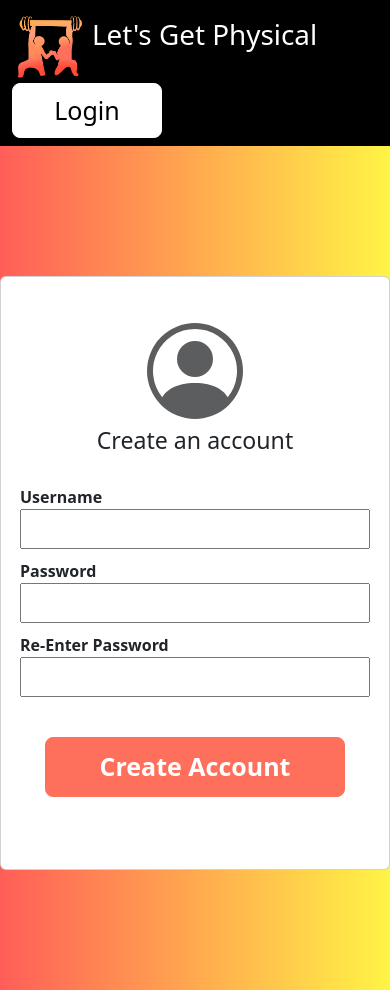
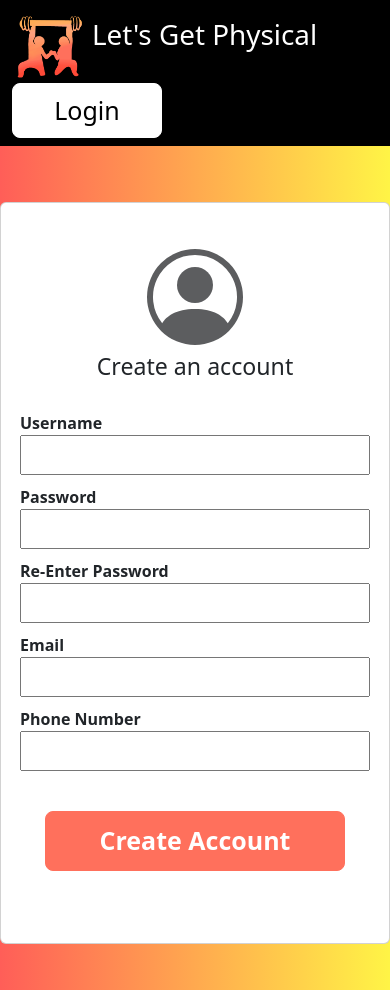
Before and after one commit to adamsprain/Lets-Get-Physical, a React (Create React App) app in the folder client/: page /signup in a window 390 px wide. Built offline with nearby package versions, Linux system fonts and the light colour scheme.

Commit message:
Added email and phone number

```diff
--- a/client/src/components/Signup.js
+++ b/client/src/components/Signup.js
@@ -13,7 +13,10 @@ function Signup() {
     const [username, setUsername] = useState("");
     const [password, setPassword] = useState("");
     const [password2, setPassword2] = useState("");
+    const[email, setEmail] = useState("");
+    const[phoneNumber, setPhoneNumber] = useState("");
     const [errorMessage, setErrorMessage] = useState("");
+
 
     const handleSubmit = () => {
         if (username === "" || password === "" || password2 === "") {
@@ -28,7 +31,17 @@ function Signup() {
             setErrorMessage("Please enter a password 8 characters or longer")
             return;
         }
-        nav("/prompt", {state: {username, password}});
+        let regEmail = /^(([^<>()\[\]\\.,;:\s@"]+(\.[^<>()\[\]\\.,;:\s@"]+)*)|(".+"))@((\[[0-9]{1,3}\.[0-9]{1,3}\.[0-9]{1,3}\.[0-9]{1,3}])|(([a-zA-Z\-0-9]+\.)+[a-zA-Z]{2,}))$/;
+        if (!regEmail.test(email)) {
+            setErrorMessage("Invalid email format");
+            return;
+        }
+        let regPhone = /^[\+]?[(]?[0-9]{3}[)]?[-\s\.]?[0-9]{3}[-\s\.]?[0-9]{4,6}$/;
+        if (!regPhone.test(phoneNumber)) {
+            setErrorMessage("Invalid phone number format");
+            return;
+        }
+        nav("/prompt", {state: {username, password, email, phoneNumber}});
         window.location.reload();
     }
 
@@ -43,7 +56,16 @@ function Signup() {
 
     const handlePassword2 = (e) => {
         setPassword2(e.target.value);
-    };
+    }
+
+    const handlePhoneNumber = (e) => {
+        setPhoneNumber(e.target.value);
+    }
+
+    const handleEmail = (e) => {
+        setEmail(e.target.value);
+    }
+
 
     return (
         <div className="info-page" style={{display: "flex", justifyContent: "center"}}>
@@ -106,10 +128,40 @@ function Signup() {
                                 onChange={handlePassword2}
                                 value={password2}
                                 type="password"
-                                style={{height: 40, width: 350}}
+                                className="user-input"
                                 minLength="8"
                                 maxLength="20"
                                 pattern = {password}
+                                required
+                            />
+                            <span className="validity"></span>
+                        </div>
+                        <div style={{textAlign: "left"}}>
+                            <label>Email</label>
+                        </div>
+                        <div style={{position: "relative"}}>
+                            <input
+                                id="email"
+                                onChange={handleEmail}
+                                value={email}
+                                type="email"
+                                className="user-input"
+                                maxLength="50"
+                                required
+                            />
+                            <span className="validity"></span>
+                        </div>
+                        <div style={{textAlign: "left"}}>
+                            <label>Phone Number</label>
+                        </div>
+                        <div style={{position: "relative"}}>
+                            <input
+                                id="phoneNumber"
+                                onChange={handlePhoneNumber}
+                                value={phoneNumber}
+                                type="text"
+                                style={{height: 40, width: 350}}
+                                maxLength="50"
                                 required
                             />
                             <span className="validity"></span>
--- a/client/src/components/SignupPrompt.js
+++ b/client/src/components/SignupPrompt.js
@@ -20,6 +20,8 @@ function SignupPrompt() {
     const [formData, setFormData] = useState({
         username: loc.state.username,
         password: loc.state.password,
+        email: loc.state.email,
+        phonenumber: loc.state.phoneNumber,
         firstname: "",
         lastname: "",
         location: "",
```
